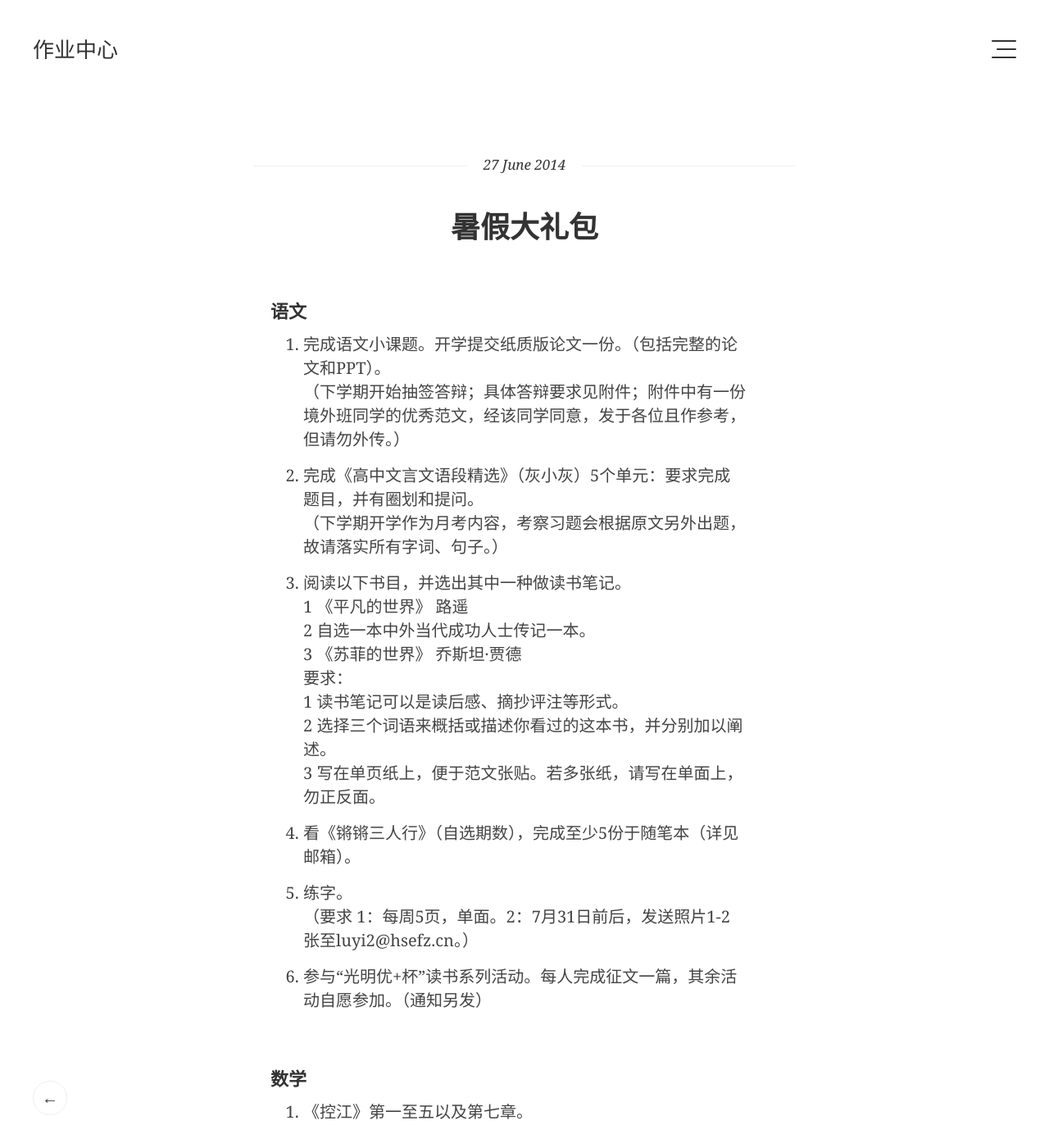
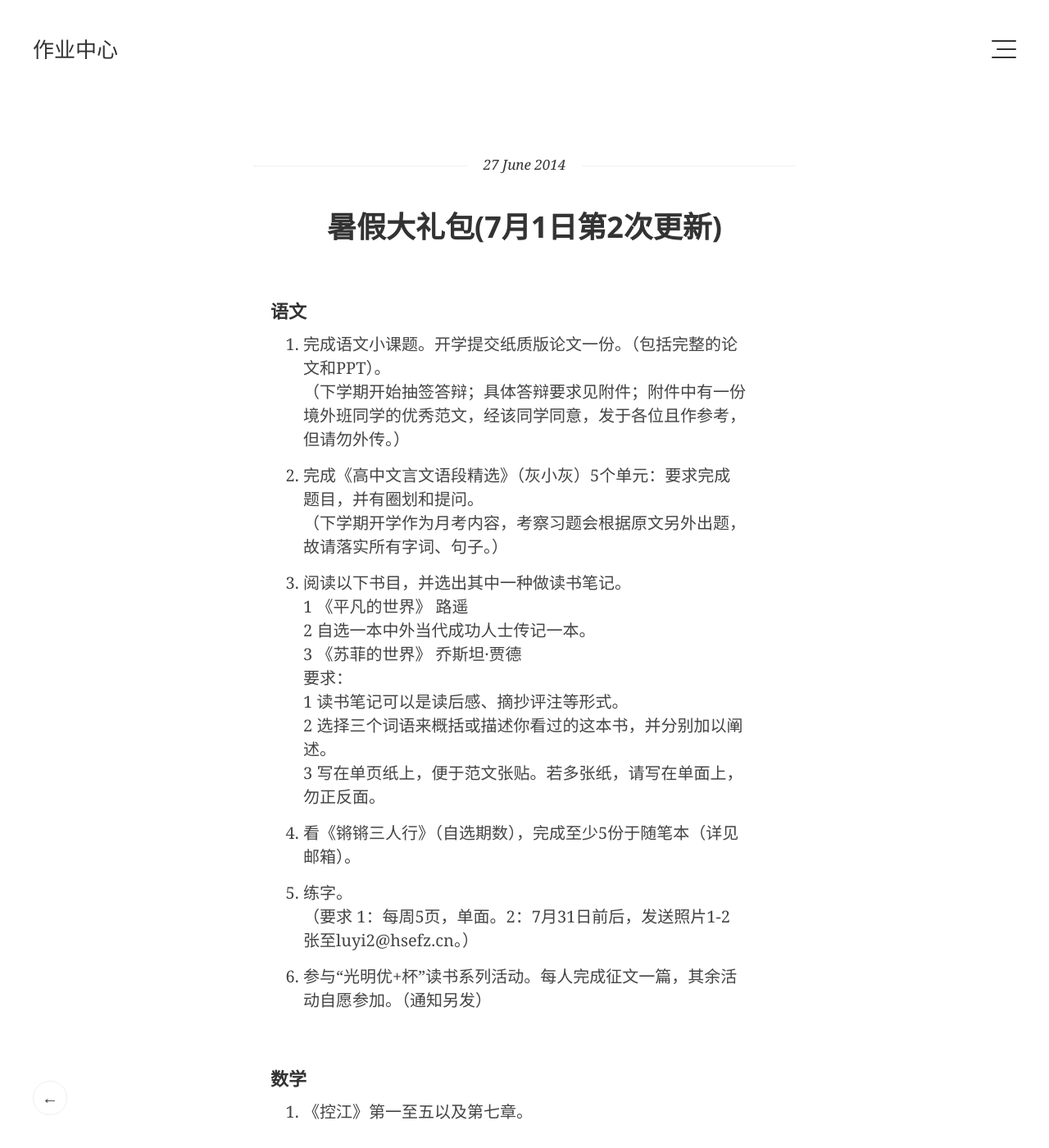
Before and after one commit to efz1602/efz1602.github.io, a Jekyll site: the page built from _posts/2014-06-27-SummerHoliday.markdown, in a window 1280 px wide and 1400 px high. Shown: the whole window at 82% size. Built offline with Jekyll 4.4.1, drawn with Linux system fonts in a browser that asks for light colours; some web fonts are replaced; Markdown is read by kramdown in place of the engine named in the settings; some of the changed text lies outside the part shown.

```diff
--- a/_posts/2014-06-27-SummerHoliday.markdown
+++ b/_posts/2014-06-27-SummerHoliday.markdown
@@ -1,6 +1,6 @@
 ---
 layout: post
-title:  "暑假大礼包"
+title:  "暑假大礼包(7月1日第2次更新)"
 date:   2014-06-27
 ---
 
```
Also changed, not shown: other parts of _posts/2014-06-27-SummerHoliday.markdown (+1 -0 lines).
